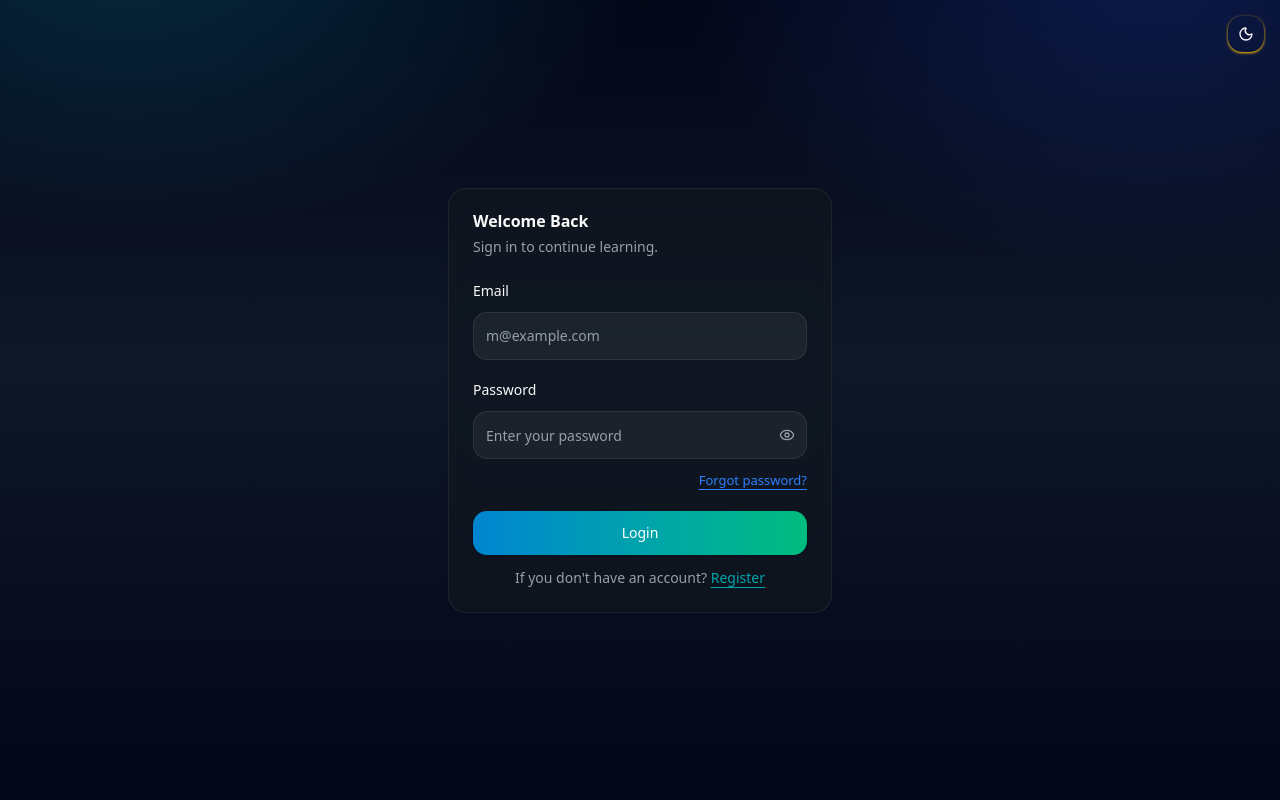
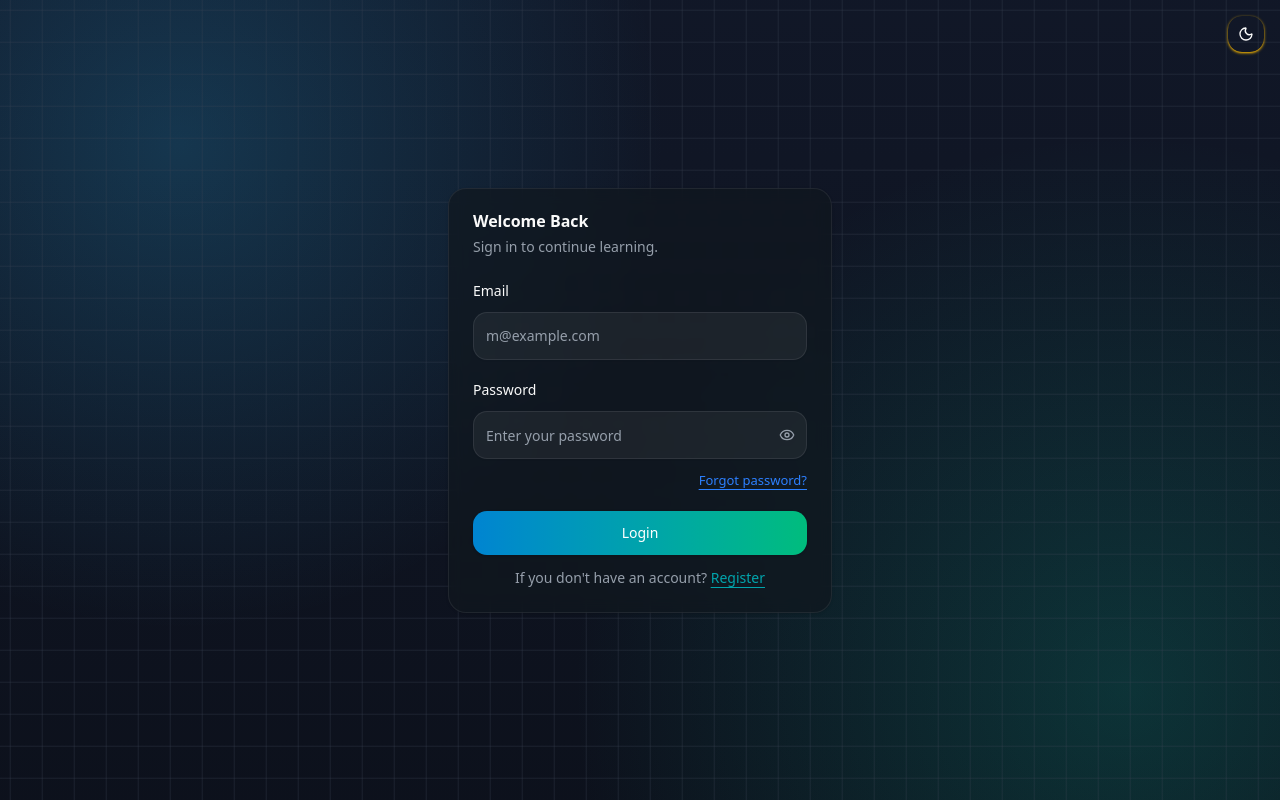
Before and after one commit to nyeinhsuthwe/Online_Learning_Platform, a React (Vite) app in the folder frontend/: page /login in a window 1280 px wide. Built offline with nearby package versions, Linux system fonts and the light colour scheme.

Commit message:
fixed: bg-color

```diff
--- a/frontend/src/features/Course/CourseDetailFeature.tsx
+++ b/frontend/src/features/Course/CourseDetailFeature.tsx
@@ -19,9 +19,7 @@ export function CourseDetailFeature() {
                     <div className="space-y-6 xl:col-span-8">
 
 
-                        <section className="rounded-3xl  bg-card/75 p-5 shadow-sm backdrop-blur md:p-6">
                             <CourseDescription />
-                        </section>
                     </div>
 
                     <div className="xl:col-span-4 xl:flex ">
--- a/frontend/src/index.css
+++ b/frontend/src/index.css
@@ -163,12 +163,65 @@
   }
 }
 
+@keyframes grid-drift {
+  0% {
+    background-position:
+      0 0,
+      0 0,
+      center,
+      center,
+      center;
+  }
+  100% {
+    background-position:
+      32px 32px,
+      32px 32px,
+      center,
+      center,
+      center;
+  }
+}
+
 @layer base {
   * {
     @apply border-border outline-ring/50;
   }
   body {
     @apply bg-background text-foreground;
+  }
+
+  #root {
+    @apply relative isolate min-h-screen;
+  }
+
+  #root > * {
+    @apply relative z-10;
+  }
+
+  #root::before {
+    content: "";
+    position: fixed;
+    inset: 0;
+    z-index: 0;
+    pointer-events: none;
+    background-image:
+      linear-gradient(hsl(214 30% 81% / 0.34) 1px, transparent 1px),
+      linear-gradient(90deg, hsl(214 30% 81% / 0.34) 1px, transparent 1px),
+      radial-gradient(circle at 12% 14%, hsl(197 94% 45% / 0.15), transparent 38%),
+      radial-gradient(circle at 88% 84%, hsl(191 95% 57% / 0.14), transparent 42%),
+      linear-gradient(180deg, hsl(210 28% 97%), hsl(212 40% 94%));
+    background-size: 32px 32px, 32px 32px, auto, auto, auto;
+    background-repeat: repeat, repeat, no-repeat, no-repeat, no-repeat;
+    animation: grid-drift 18s linear infinite;
+  }
+
+  .dark #root::before {
+    background-image:
+      linear-gradient(hsl(220 18% 28% / 0.33) 1px, transparent 1px),
+      linear-gradient(90deg, hsl(220 18% 28% / 0.33) 1px, transparent 1px),
+      radial-gradient(circle at 14% 18%, hsl(198 90% 56% / 0.2), transparent 38%),
+      radial-gradient(circle at 88% 86%, hsl(170 90% 42% / 0.18), transparent 42%),
+      linear-gradient(180deg, hsl(223 40% 11%), hsl(223 38% 8%));
   }
 }
 
@@ -178,31 +231,19 @@
   }
 
   .admin-gradient {
-    background:
-      radial-gradient(1200px 600px at 8% -12%, rgba(59, 130, 246, 0.18), transparent 60%),
-      radial-gradient(900px 520px at 92% -8%, rgba(14, 165, 233, 0.16), transparent 60%),
-      linear-gradient(180deg, rgba(248, 250, 252, 0.96) 0%, rgba(255, 255, 255, 1) 45%, rgba(248, 250, 252, 0.9) 100%);
+    background: transparent;
   }
 
   .dark .admin-gradient {
-    background:
-      radial-gradient(900px 520px at 12% -10%, rgba(14, 116, 144, 0.35), transparent 60%),
-      radial-gradient(800px 520px at 90% -6%, rgba(30, 64, 175, 0.35), transparent 60%),
-      linear-gradient(180deg, rgba(15, 23, 42, 0.9) 0%, rgba(2, 6, 23, 1) 50%, rgba(15, 23, 42, 0.9) 100%);
+    background: transparent;
   }
 
   .app-shell {
-    background:
-      radial-gradient(1200px 600px at 10% -10%, rgba(14, 165, 233, 0.18), transparent 55%),
-      radial-gradient(900px 520px at 90% -5%, rgba(20, 184, 166, 0.18), transparent 55%),
-      linear-gradient(180deg, rgba(248, 250, 252, 0.98) 0%, rgba(255, 255, 255, 1) 35%, rgba(248, 250, 252, 0.95) 100%);
+    background: transparent;
   }
 
   .dark .app-shell {
-    background:
-      radial-gradient(900px 520px at 10% -10%, rgba(14, 116, 144, 0.35), transparent 60%),
-      radial-gradient(800px 520px at 90% -5%, rgba(30, 64, 175, 0.35), transparent 60%),
-      linear-gradient(180deg, rgba(2, 6, 23, 0.95) 0%, rgba(15, 23, 42, 1) 45%, rgba(2, 6, 23, 0.95) 100%);
+    background: transparent;
   }
 
   .glass-card {
@@ -237,4 +278,5 @@
   .glow-pulse {
     animation: glow-pulse 5s ease-in-out infinite;
   }
+
 }
```
